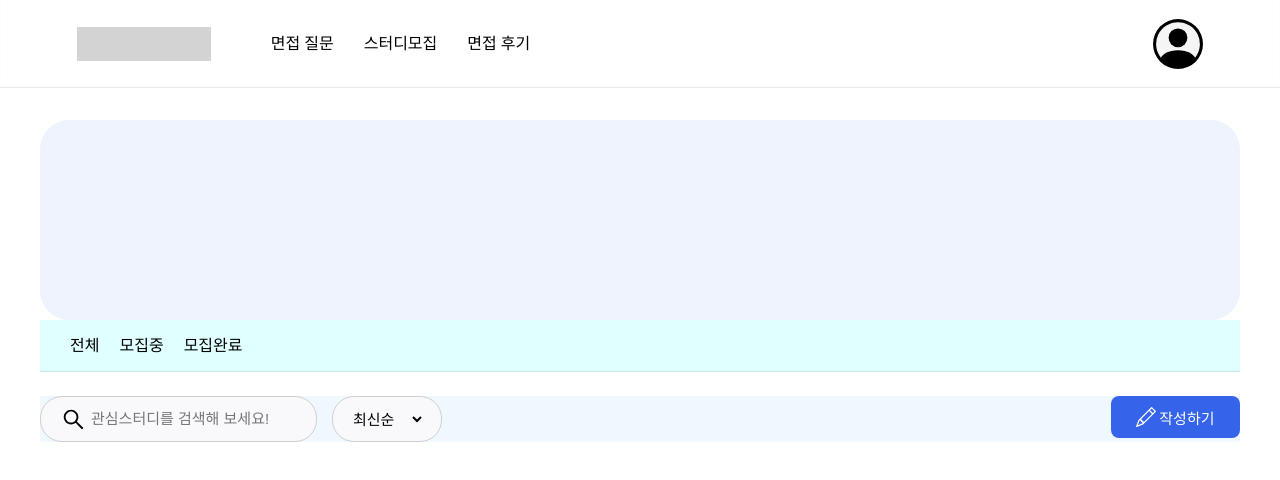
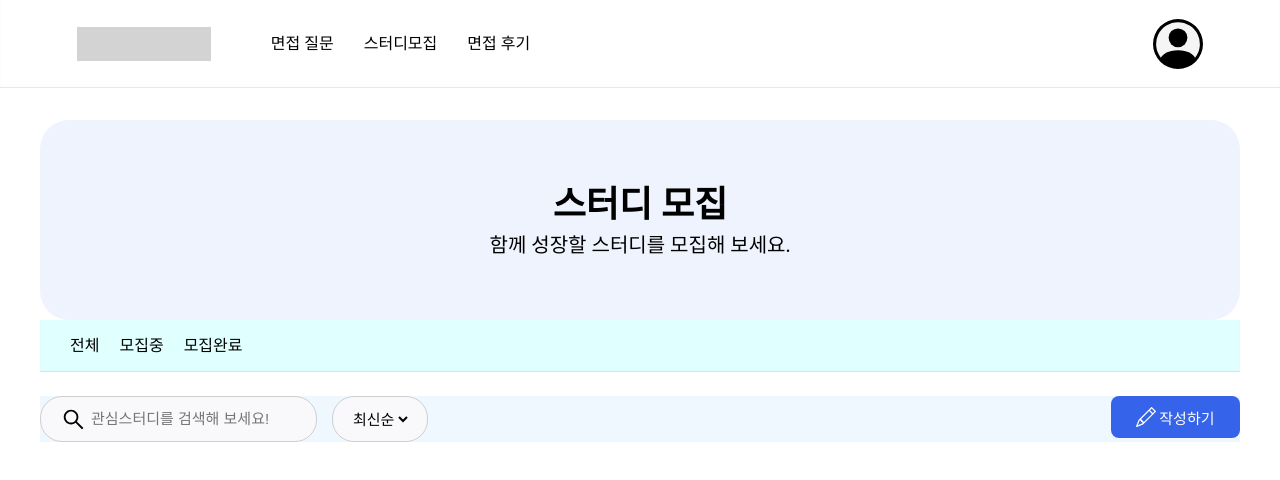
Before and after one commit to codestates-seb/seb39_main_010, a React (Create React App) app in the folder client/: page /study-board in a window 1280 px wide. Shown: the top 480 px of the page. Built offline with nearby package versions, Linux system fonts and the light colour scheme.

Commit message:
Style: Intro props 내용입력

```diff
--- a/client/src/pages/Study/Study.tsx
+++ b/client/src/pages/Study/Study.tsx
@@ -1,6 +1,6 @@
 import Intro from 'components/common/Intro/Intro';
 import SearchBox from 'components/common/SearchBox/SearchBox';
-import Sorting from 'components/common/Sorting/Sorting';
+import Sorting from 'components/common/Filtering/Filtering';
 import Category from 'components/pages/Study/Category';
 import React from 'react';
 import styled from 'styled-components';
@@ -49,7 +49,10 @@ export const WriteButton = styled.button`
 const Study = () => {
 	return (
 		<StudyContainer>
-			<Intro />
+			<Intro
+				title={`스터디 모집`}
+				content={`함께 성장할 스터디를 모집해 보세요.`}
+			/>
 			<Category />
 			<SearchBar>
 				<div>
```
